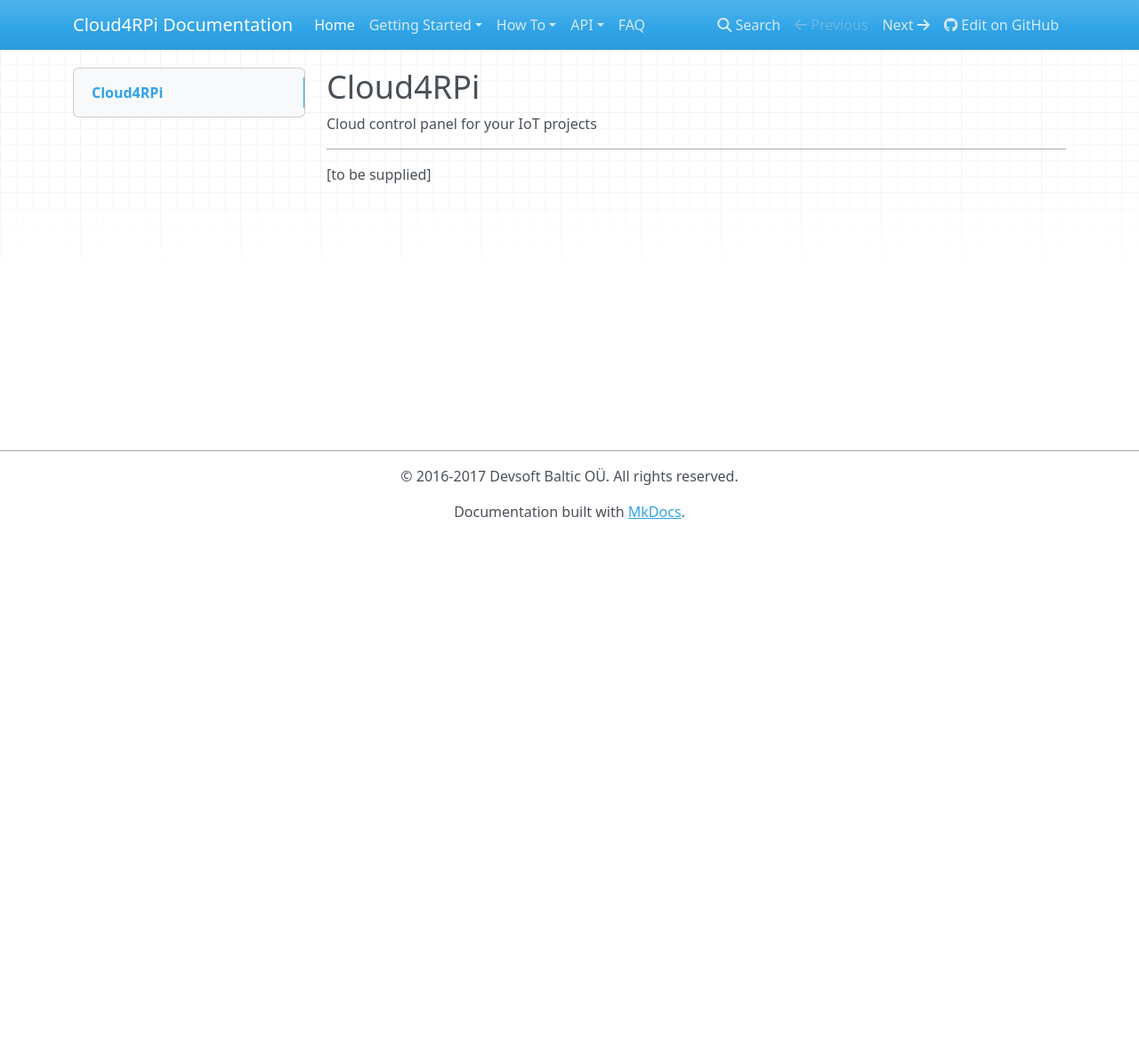
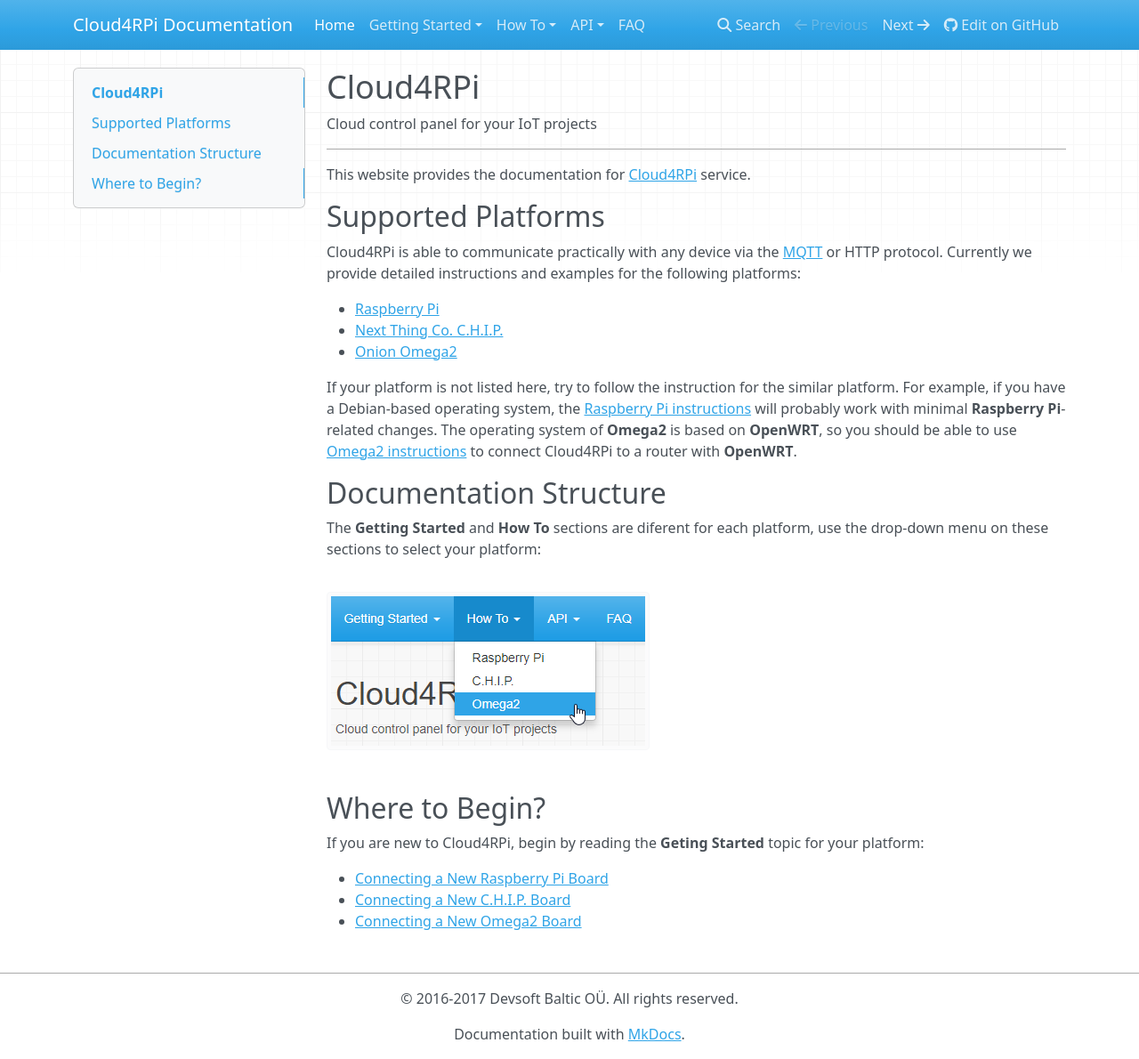
Before and after one commit to cloud4rpi/docs, an MkDocs documentation site: the page built from docs/index.md, in a window 1280 px wide and 1190 px high. Shown: the whole window at 89% size. Built offline with MkDocs 1.6.1, drawn with Linux system fonts in a browser that asks for light colours; nearby versions of some CDN libraries; old or Windows-style settings are respelled for this version of MkDocs.

Commit message:
writing index.md

```diff
--- a/docs/index.md
+++ b/docs/index.md
@@ -4,4 +4,28 @@
 
 ---
 
-[to be supplied]
+This website provides the documentation for [Cloud4RPi](https://cloud4rpi.io/) service.
+
+## Supported Platforms
+
+Cloud4RPi is able to communicate practically with any device via the [MQTT](https://en.wikipedia.org/wiki/MQTT) or HTTP protocol. Currently we provide detailed instructions and examples for the following platforms:
+
+- [Raspberry Pi](https://www.raspberrypi.org/products/)
+- [Next Thing Co. C.H.I.P.](https://getchip.com/pages/chip)
+- [Onion Omega2](https://onion.io/omega2/)
+
+If your platform is not listed here, try to follow the instruction for the similar platform. For example, if you have a Debian-based operating system, the [Raspberry Pi instructions](/start/rpi/) will probably work with minimal **Raspberry Pi**-related changes. The operating system of **Omega2** is based on **OpenWRT**, so you should be able to use [Omega2 instructions](/start/o2/) to connect Cloud4RPi to a router with **OpenWRT**.
+
+## Documentation Structure
+
+The **Getting Started** and **How To** sections are diferent for each platform, use the drop-down menu on these sections to select your platform:
+
+![](res/platform-selector.png)
+
+## Where to Begin?
+
+If you are new to Cloud4RPi, begin by reading the **Geting Started** topic for your platform:
+
+- [Connecting a New Raspberry Pi Board](/start/rpi/)
+- [Connecting a New C.H.I.P. Board](/start/chip/)
+- [Connecting a New Omega2 Board](/start/o2/)
```
Also changed, not shown: docs/res/platform-selector.png (added).
